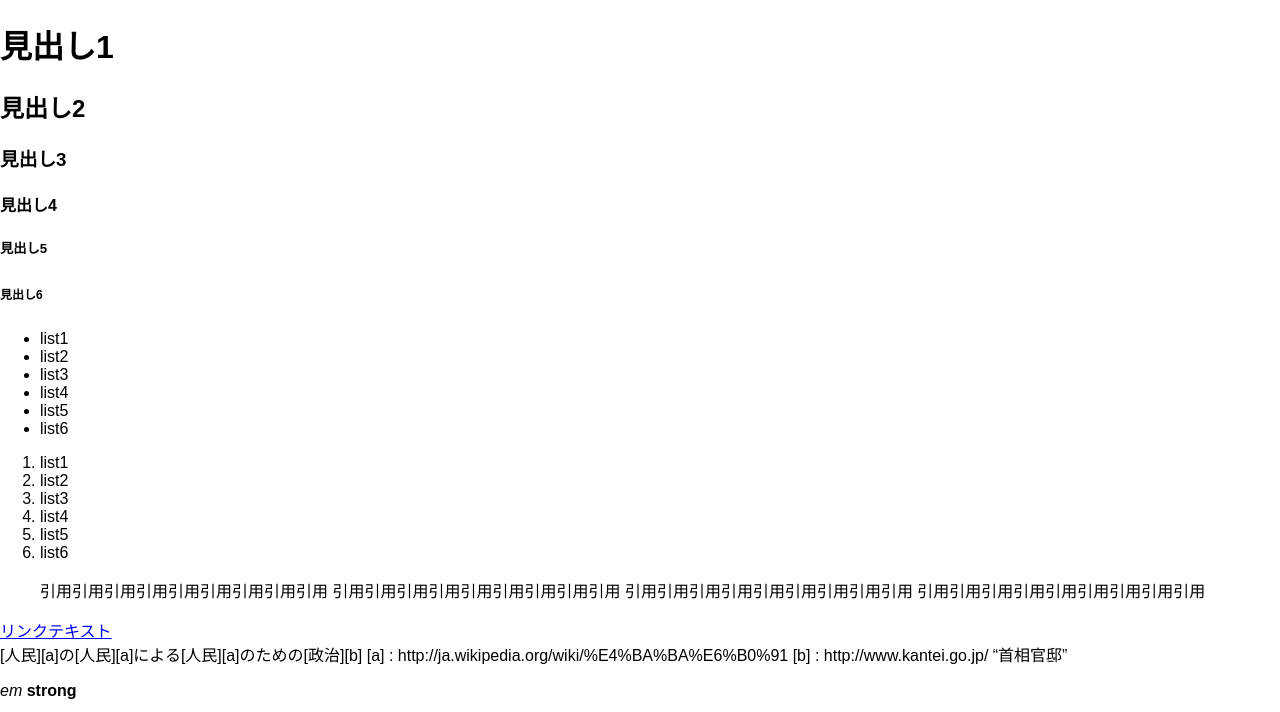
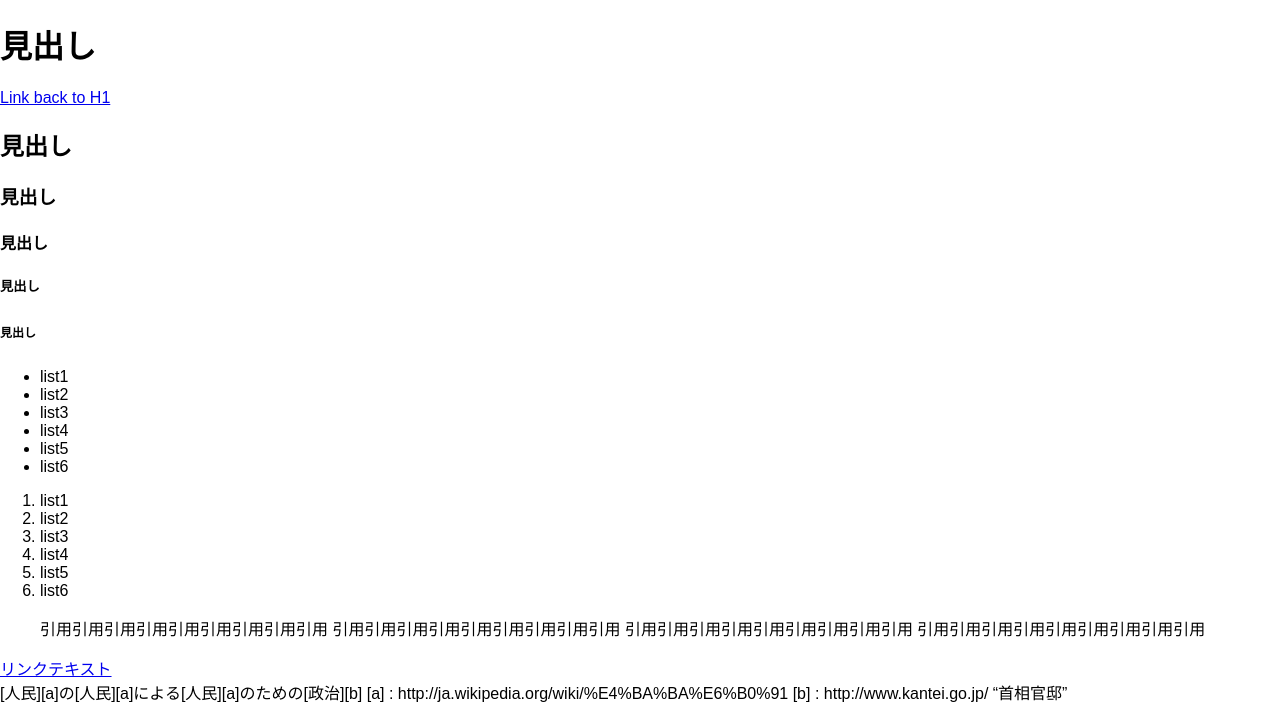
Before and after one commit to FiNGAHOLiC/fingaholic.github.com, a Jekyll site: the page built from index.md, in a window 1280 px wide, cut to the strip 0-712 px from the top of the page. Built offline with Jekyll 4.4.1, drawn with Linux system fonts in a browser that asks for light colours.

Commit message:
ヘッダーに任意のIDを付与できるかテスト

```diff
--- a/index.md
+++ b/index.md
@@ -3,12 +3,13 @@ layout : default
 title : プロジェクト・タイトル
 ---
 
-# 見出し1
-## 見出し2
-### 見出し3
-#### 見出し4
-##### 見出し5
-###### 見出し6
+# 見出し
+[Link back to H1](#header1)
+## 見出し
+### 見出し
+#### 見出し
+##### 見出し
+###### 見出し
 
 - list1
 - list2
```
